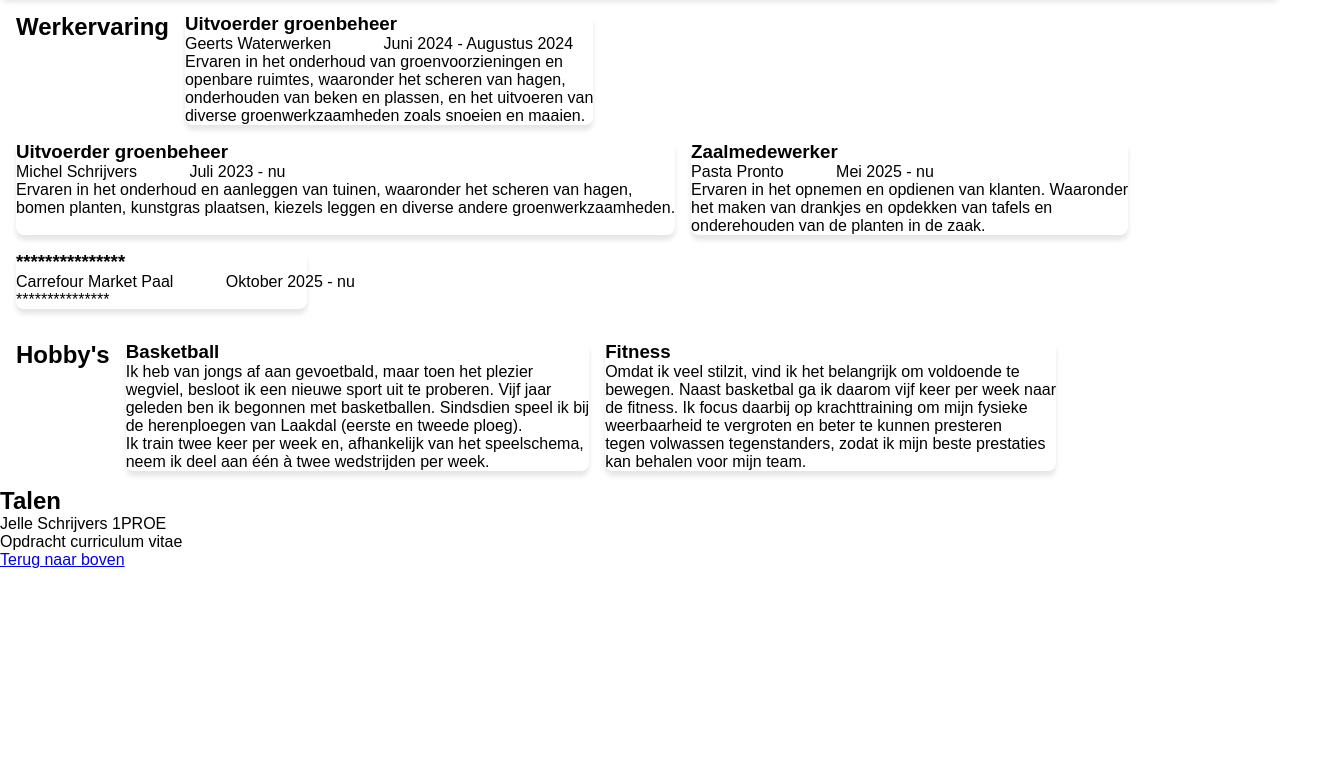
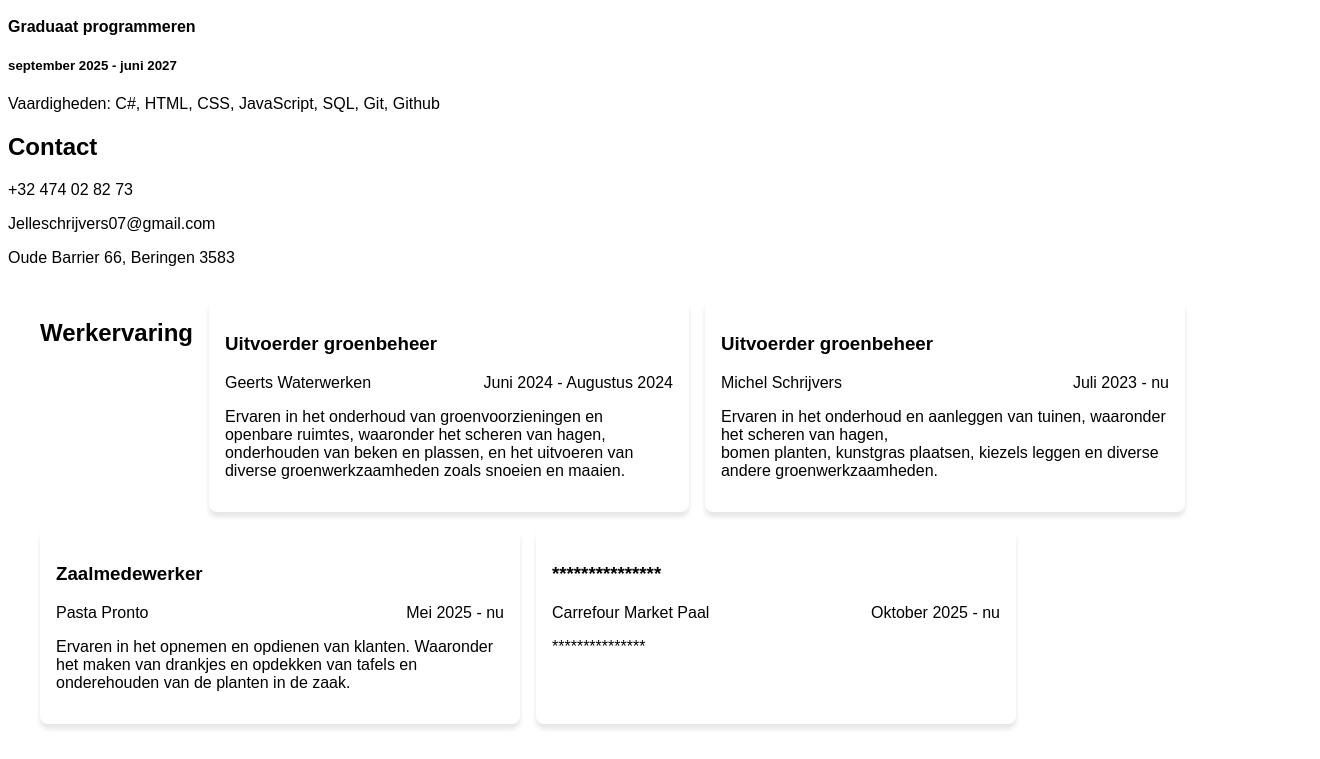
Before and after one commit to pxl-grpro-wpl1-2526/curriculum-vitae-JelleSchrijvers-PXL, a plain HTML site: page JS-map/index.html in a window 1280 px wide. Shown: the part 724-1483 px from the top of the page, 1320 px wide, since content can reach past the window. Before the commit the page ends 1293 px from the top, so only its background shows below. Drawn offline with Linux system fonts and the light colour scheme.

Commit message:
WEB-11: Stylesheet voor laptop, bijgewerkt

```diff
--- a/JS-map/css/style.css
+++ b/JS-map/css/style.css
@@ -1,49 +1,102 @@
 * {
-    box-sizing: border-box;
-    margin: 0;
-    padding: 0;
     font-family: sans-serif;
 }
 
+/*style voor image*/
 .myprofileimage{
     height: 20rem;
-    width: 22rem;
+    width: 20rem;
     margin: 2rem;
     border-radius: 100%;
     border: 3px solid darkgrey;
 }
-
 .myprofileimage:hover{
-    height: 21rem;
-    width: 23rem;
+    height: 20rem;
+    width: 20rem;
     transition: 1s;
     box-shadow: 10px 10px 20px rgba(0, 0, 0, 0.3);
 }
 
+/*style voor over-mij*/
+
+/*style voor opleidingen*/
+
+/*stylevoor contact-info*/
+
+/*style voor werkervaring*/
+/*.Werkervaring h2{
+
+}*/
+.Werkervaring article{
+    position: relative;
+    background-color: white;
+    border-radius: 0.5rem;
+    box-shadow: 0 5px 5px rgba(0, 0, 0, 0.1);
+    padding: 1rem;
+    width: 30rem;
+    box-sizing: border-box;
+}
 .Werkervaring{
     width: 100%;
     padding: 1rem;
+    margin: 1rem;
+    display: flex;
+    flex-wrap: wrap;
+    gap: 1rem;
+}
+.periode{
+    position: absolute;
+    right: 1rem;
+}
+
+/*style voor hobbys*/
+/*.hobbys h2{
+
+}*/
+.hobbys article{
+    position: relative;
+    background-color: white;
+    border-radius: 0.5rem;
+    box-shadow: 0 5px 5px rgba(0, 0, 0, 0.1);
+    padding: 1rem;
+    width: 20rem;
+    box-sizing: border-box;
+}
+.hobbys{
+    width: 100%;
+    padding: 1rem;
+    margin: 1rem;
     display: flex;
     flex-wrap: wrap;
     gap: 1rem;
 }
 
-.Hobby\'s {
+/*style voor Talenkennis*/
+/*.Talenkennis h2{
+
+}*/
+
+/*style voor footer*/
+footer{
+    background-color: darkgrey;
+    color: white;
+    padding: 1rem;
+    position: relative;
+    bottom: 0;
     width: 100%;
-    padding: 1rem;
-    display: flex;
-    flex-wrap: wrap;
-    gap: 1rem;
 }
-
-.periode{
-    position: relative;
-    left: 3rem;
+.terugnaarboven{
+    position: absolute;
+    bottom: 0.1rem;
+    right: 0.1rem;
 }
-
-article{
-    position: relative;
-    background-color: white;
-    border-radius: 0.5rem;
-    box-shadow: 0 5px 5px rgba(0, 0, 0, 0.1);
+.naamenklas{
+    position : absolute;
+    bottom : 0rem;
+    left : 0.1rem;
 }
+.opdracht{
+    position: absolute;
+    bottom: 0.5rem;
+    left: 50%;
+}
--- a/JS-map/index.html
+++ b/JS-map/index.html
@@ -104,7 +104,7 @@
             <p>***************</p>
         </article>
     </section>
-     <section class = "Hobby's">
+     <section class = "hobbys">
          <h2>Hobby's</h2>
          <article class = "Basketball">
              <h3>Basketball</h3>
```
